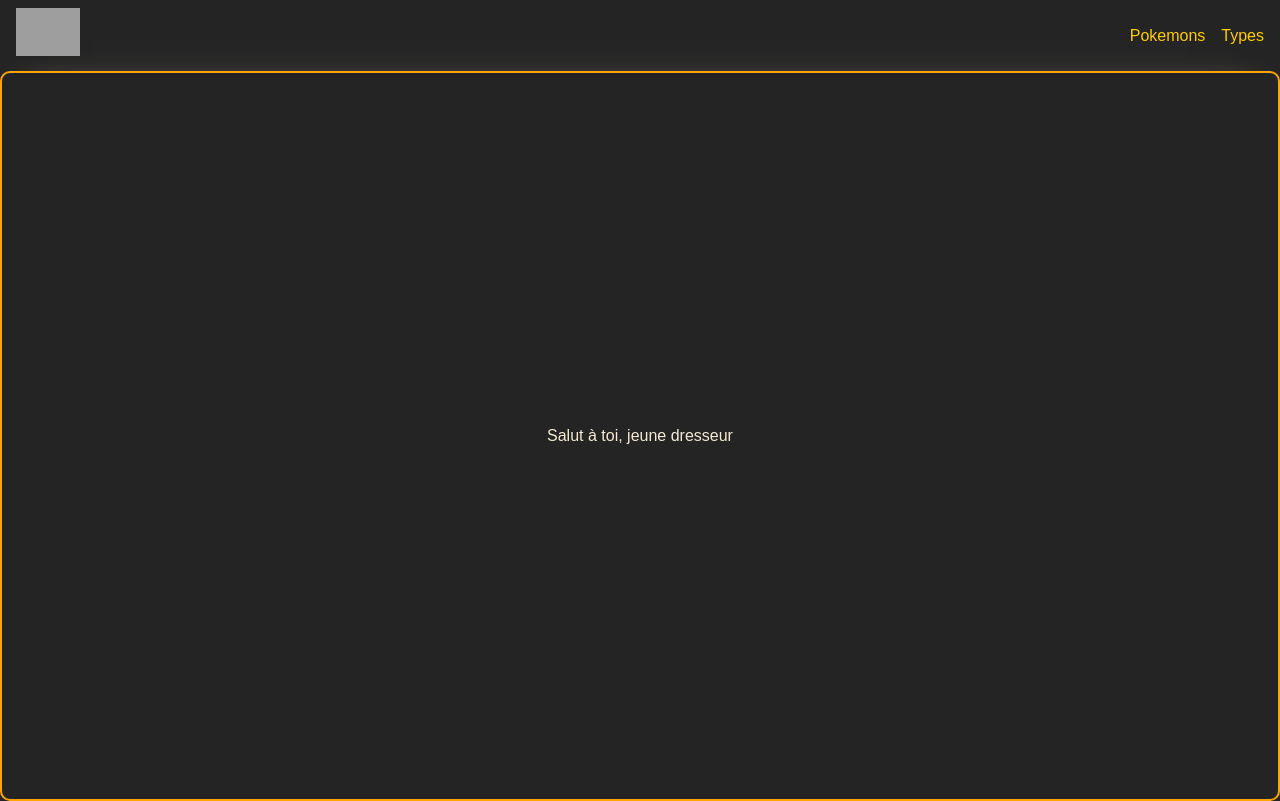
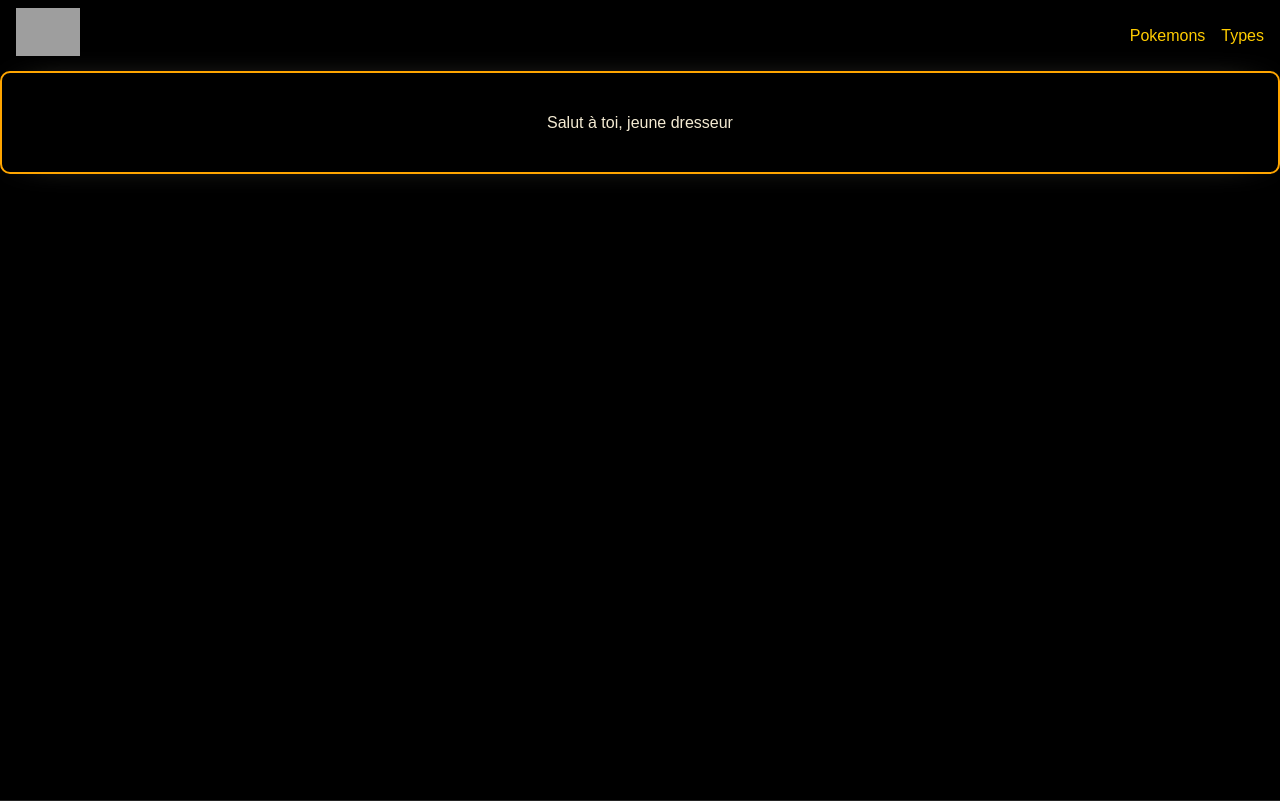
Before and after one commit to drmorrison1832/pokemon-api-exercice, a React (Vite) app: page / in a window 1280 px wide. Built offline with nearby package versions, Linux system fonts and the light colour scheme; grey boxes are pictures that could not be loaded; a web font is replaced by a local one.

Commit message:
got rid of unnecessary scrollbars

```diff
--- a/src/App.css
+++ b/src/App.css
@@ -1,6 +1,13 @@
+body {
+  height: 100dvh;
+  background: #000;
+  display: flex;
+  justify-content: space-between;
+  flex-direction: column;
+}
 #root {
-  width: 100dvw;
-  margin: 0 0;
+  width: 100%;
+  margin: 0 auto;
   text-align: center;
 }
 
@@ -22,11 +29,11 @@
 }
 
 .main {
+  height: 100%;
+  flex-grow: 1;
   display: flex;
   flex-direction: column;
-  min-height: calc(100dvh - 4rem - 10px);
   justify-content: center;
-  align-self: stretch;
   border: 2px solid orange;
   border-radius: 10px;
   -webkit-box-shadow: 0px 0px 40px -30px #f4ebd3;
--- a/src/App.scss
+++ b/src/App.scss
@@ -5,10 +5,22 @@
   box-shadow: 0px 0px 40px $spread $color;
 }
 
+body {
+  height: 100dvh;
+  background: #000;
+  display: flex;
+  justify-content: space-between;
+  flex-direction: column;
+  // -ms-overflow-style: none; /* IE and Edge */
+  // scrollbar-width: none; /* Firefox */
+  &::-webkit-scrollbar {
+    // display: none; // Chrome, Safari and Opera
+  }
+}
+
 #root {
-  width: 100dvw;
-
-  margin: 0 0;
+  width: 100%;
+  margin: 0 auto;
   text-align: center;
 }
 
@@ -30,11 +42,14 @@
 }
 
 .main {
+  height: 100%;
+  flex-grow: 1;
   display: flex;
   flex-direction: column;
-  min-height: calc(100dvh - 4rem - 10px);
+  // min-height: calc(100dvh - 4rem - 10px);
+  // height: 100dvh;
   justify-content: center;
-  align-self: stretch;
+  // align-self: stretch;
   border: 2px solid orange;
   border-radius: 10px;
   @include shadow(-30px);
--- a/src/index.css
+++ b/src/index.css
@@ -26,9 +26,8 @@ body {
   margin: 0 auto;
   display: flex;
   flex-direction: column;
-  min-width: 100dvw;
-  min-height: 100dvh;
-  /* border: 1px solid white; */
+  /* min-width: 100dvw; */
+  /* min-height: 100dvh; */
 }
 
 h1 {
```
Also changed, not shown: 2 other files (tests, documents, lock files or other folders).
